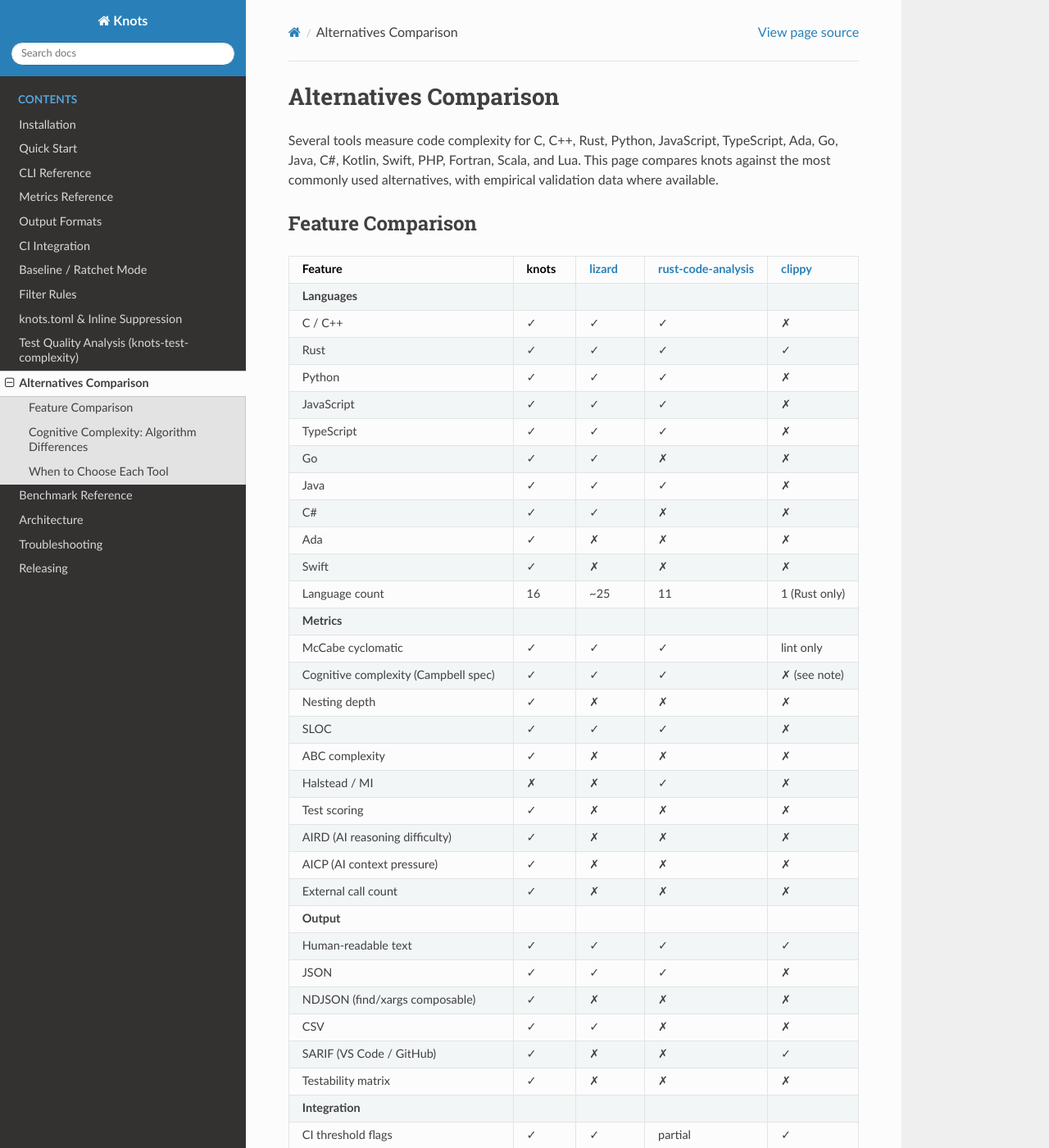
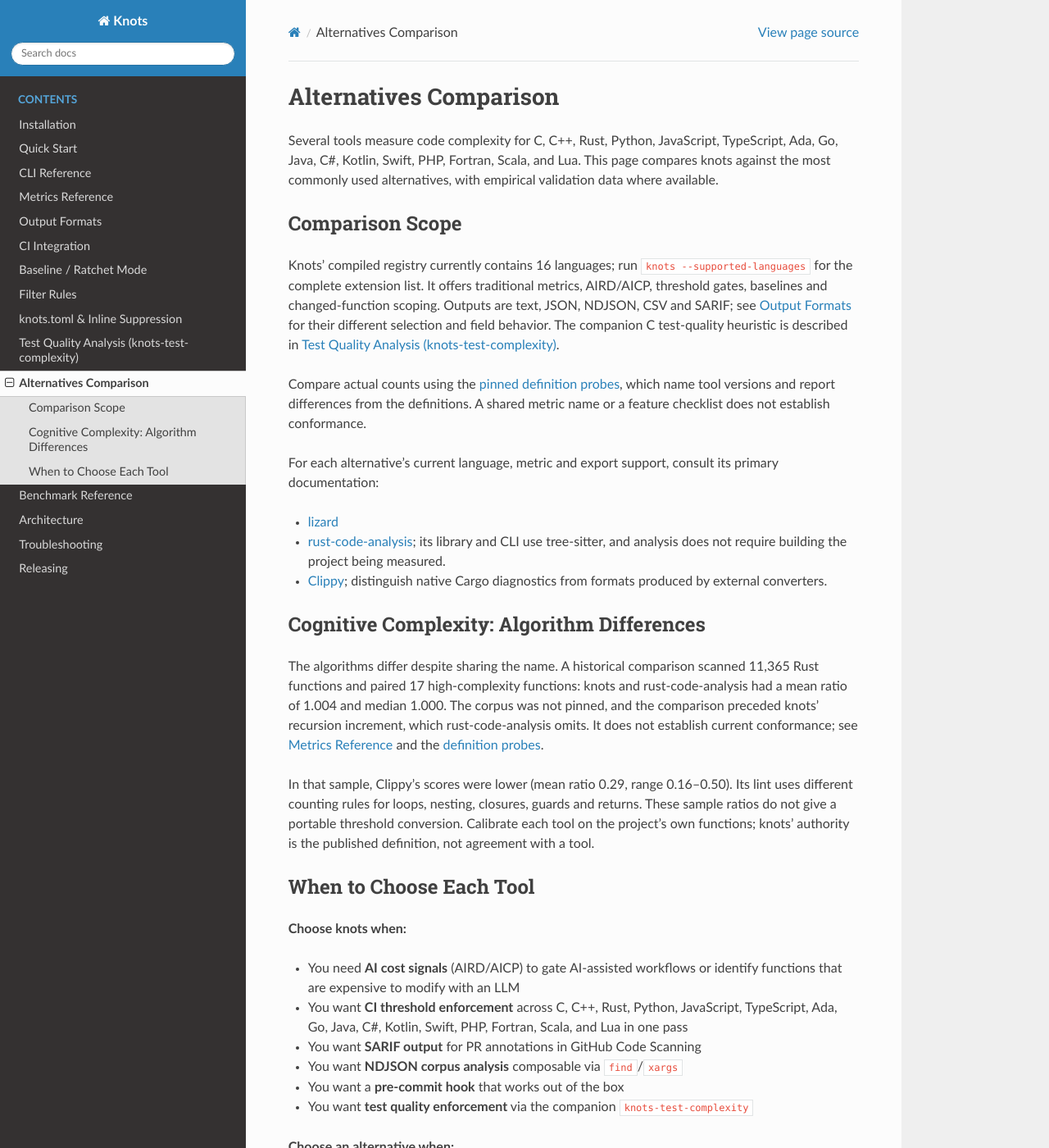
Before and after one commit to brandon-arrendondo/knots, a Sphinx documentation site: the page built from docs/alternatives.rst, in a window 1280 px wide and 1400 px high. Shown: the whole window at 82% size. Built offline with Sphinx 7.4.7 and the Read the Docs theme 3.1.0, drawn with Linux system fonts in a browser that asks for light colours; some of the changed text lies outside the part shown.

Commit message:
Replace the unpinned capability matrix with verified comparison guidance
Signed-off-by: Brandon Arrendondo <barrendo@gmail.com>

```diff
--- a/docs/alternatives.rst
+++ b/docs/alternatives.rst
@@ -5,198 +5,30 @@
 This page compares knots against the most commonly used alternatives, with
 empirical validation data where available.
 
-Feature Comparison
-------------------
+Comparison Scope
+----------------
 
-.. list-table::
-   :header-rows: 1
-   :widths: 36 12 12 15 12
+Knots' compiled registry currently contains 16 languages; run
+``knots --supported-languages`` for the complete extension list. It offers
+traditional metrics, AIRD/AICP, threshold gates, baselines and changed-function
+scoping. Outputs are text, JSON, NDJSON, CSV and SARIF; see
+:doc:`output-formats` for their different selection and field behavior.
+The companion C test-quality heuristic is described in :doc:`test-complexity`.
 
-   * - Feature
-     - knots
-     - `lizard <https://github.com/terryyin/lizard>`_
-     - `rust-code-analysis <https://github.com/mozilla/rust-code-analysis>`_
-     - `clippy <https://github.com/rust-lang/rust-clippy>`_
-   * - **Languages**
-     -
-     -
-     -
-     -
-   * - C / C++
-     - ✓
-     - ✓
-     - ✓
-     - ✗
-   * - Rust
-     - ✓
-     - ✓
-     - ✓
-     - ✓
-   * - Python
-     - ✓
-     - ✓
-     - ✓
-     - ✗
-   * - JavaScript
-     - ✓
-     - ✓
-     - ✓
-     - ✗
-   * - TypeScript
-     - ✓
-     - ✓
-     - ✓
-     - ✗
-   * - Go
-     - ✓
-     - ✓
-     - ✗
-     - ✗
-   * - Java
-     - ✓
-     - ✓
-     - ✓
-     - ✗
-   * - C#
-     - ✓
-     - ✓
-     - ✗
-     - ✗
-   * - Ada
-     - ✓
-     - ✗
-     - ✗
-     - ✗
-   * - Swift
-     - ✓
-     - ✗
-     - ✗
-     - ✗
-   * - Language count
-     - 16
-     - ~25
-     - 11
-     - 1 (Rust only)
-   * - **Metrics**
-     -
-     -
-     -
-     -
-   * - McCabe cyclomatic
-     - ✓
-     - ✓
-     - ✓
-     - lint only
-   * - Cognitive complexity (Campbell spec)
-     - ✓
-     - ✓
-     - ✓
-     - ✗ (see note)
-   * - Nesting depth
-     - ✓
-     - ✗
-     - ✗
-     - ✗
-   * - SLOC
-     - ✓
-     - ✓
-     - ✓
-     - ✗
-   * - ABC complexity
-     - ✓
-     - ✗
-     - ✗
-     - ✗
-   * - Halstead / MI
-     - ✗
-     - ✗
-     - ✓
-     - ✗
-   * - Test scoring
-     - ✓
-     - ✗
-     - ✗
-     - ✗
-   * - AIRD (AI reasoning difficulty)
-     - ✓
-     - ✗
-     - ✗
-     - ✗
-   * - AICP (AI context pressure)
-     - ✓
-     - ✗
-     - ✗
-     - ✗
-   * - External call count
-     - ✓
-     - ✗
-     - ✗
-     - ✗
-   * - **Output**
-     -
-     -
-     -
-     -
-   * - Human-readable text
-     - ✓
-     - ✓
-     - ✓
-     - ✓
-   * - JSON
-     - ✓
-     - ✓
-     - ✓
-     - ✗
-   * - NDJSON (find/xargs composable)
-     - ✓
-     - ✗
-     - ✗
-     - ✗
-   * - CSV
-     - ✓
-     - ✓
-     - ✗
-     - ✗
-   * - SARIF (VS Code / GitHub)
-     - ✓
-     - ✗
-     - ✗
-     - ✓
-   * - Testability matrix
-     - ✓
-     - ✗
-     - ✗
-     - ✗
-   * - **Integration**
-     -
-     -
-     -
-     -
-   * - CI threshold flags
-     - ✓
-     - ✓
-     - partial
-     - ✓
-   * - Pre-commit hook (native)
-     - ✓
-     - manual
-     - ✗
-     - manual
-   * - No compiler / build required
-     - ✓
-     - ✓
-     - ✗
-     - ✗
-   * - pmccabe-compatible output
-     - ✓
-     - ✓
-     - ✗
-     - ✗
-   * - Tree-sitter based
-     - ✓
-     - ✗
-     - ✗
-     - ✗
+Compare actual counts using the `pinned definition probes
+<https://github.com/brandon-arrendondo/knots/blob/main/validation/probes/TOOLS.md>`_,
+which name tool versions and report differences from the definitions. A
+shared metric name or a feature checklist does not establish conformance.
+
+For each alternative's current language, metric and export support, consult
+its primary documentation:
+
+- `lizard <https://github.com/terryyin/lizard>`_
+- `rust-code-analysis <https://github.com/mozilla/rust-code-analysis>`_;
+  its library and CLI use tree-sitter, and analysis does not require building
+  the project being measured.
+- `Clippy <https://github.com/rust-lang/rust-clippy>`_; distinguish native
+  Cargo diagnostics from formats produced by external converters.
 
 Cognitive Complexity: Algorithm Differences
 -------------------------------------------
@@ -230,7 +62,7 @@
 
 **Choose an alternative when:**
 
-- **lizard**: you need 30+ language support, or you're already using it and
+- **lizard**: its supported-language set covers your project, or you already use it and
   don't need AI metrics
 - **rust-code-analysis**: you need Halstead metrics or Maintainability Index
   for Rust/Java/Python
```
